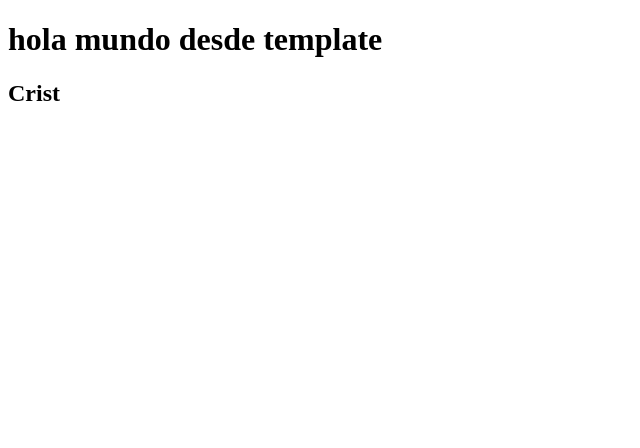
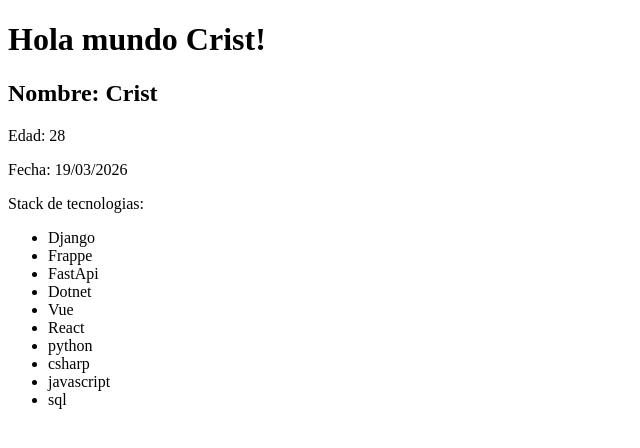
Before and after one commit to Cristian97s/playground, a Django app: page /landings/home in a window 1280 px wide. Shown: the top 448 px of the page, without its empty margins (0-640 px from the left). Run offline with Django 5.2, Linux system fonts and the light colour scheme.

Commit message:
feat: usos de tags

```diff
--- a/landing/templates/landing/landing.html
+++ b/landing/templates/landing/landing.html
@@ -6,7 +6,26 @@
     <title>hola mundo</title>
 </head>
 <body>
-    <h1>hola mundo desde template</h1>
-    <h2>{{name}}</h2>
+
+    {% if name == "Crist" %}
+        <h1>Hola mundo {{name}}!</h1>
+    {% elif  name == "Alem" %}
+        <h1>Hola {{name}}, como estas bro?</h1>
+    {% else %}
+        <h1>hola, mucho gusto</h1>
+    {% endif %}
+
+    <h2>Nombre: {{ name | title }}</h2>
+    <p>Edad: {{ age }}</p>
+    <p>Fecha: {{ today | date:"d/m/Y" }}</p>
+
+    <p>Stack de tecnologias: </p>
+    <ul>
+        {% for tool in  stock %}
+            <li>{{tool}}</li>
+        {% empty %}
+            <li>No hay tecnologias disponibles</li>
+        {% endfor %}
+    </ul>
 </body>
 </html>
--- a/landing/views.py
+++ b/landing/views.py
@@ -1,8 +1,13 @@
 from django.shortcuts import render
-
+from datetime import date
 # Create your views here.
 
 def home(request):
+    today = date.today()
+    stock = ['Django', 'Frappe', 'FastApi', 'Dotnet', 'Vue', 'React', 'python', 'csharp', 'javascript', 'sql']
     return render(request, "landing/landing.html", {
-        "name": "Crist"
+        "name": "Crist",
+        "today": today,
+        "age": 28,
+        "stock": stock
     })
```
